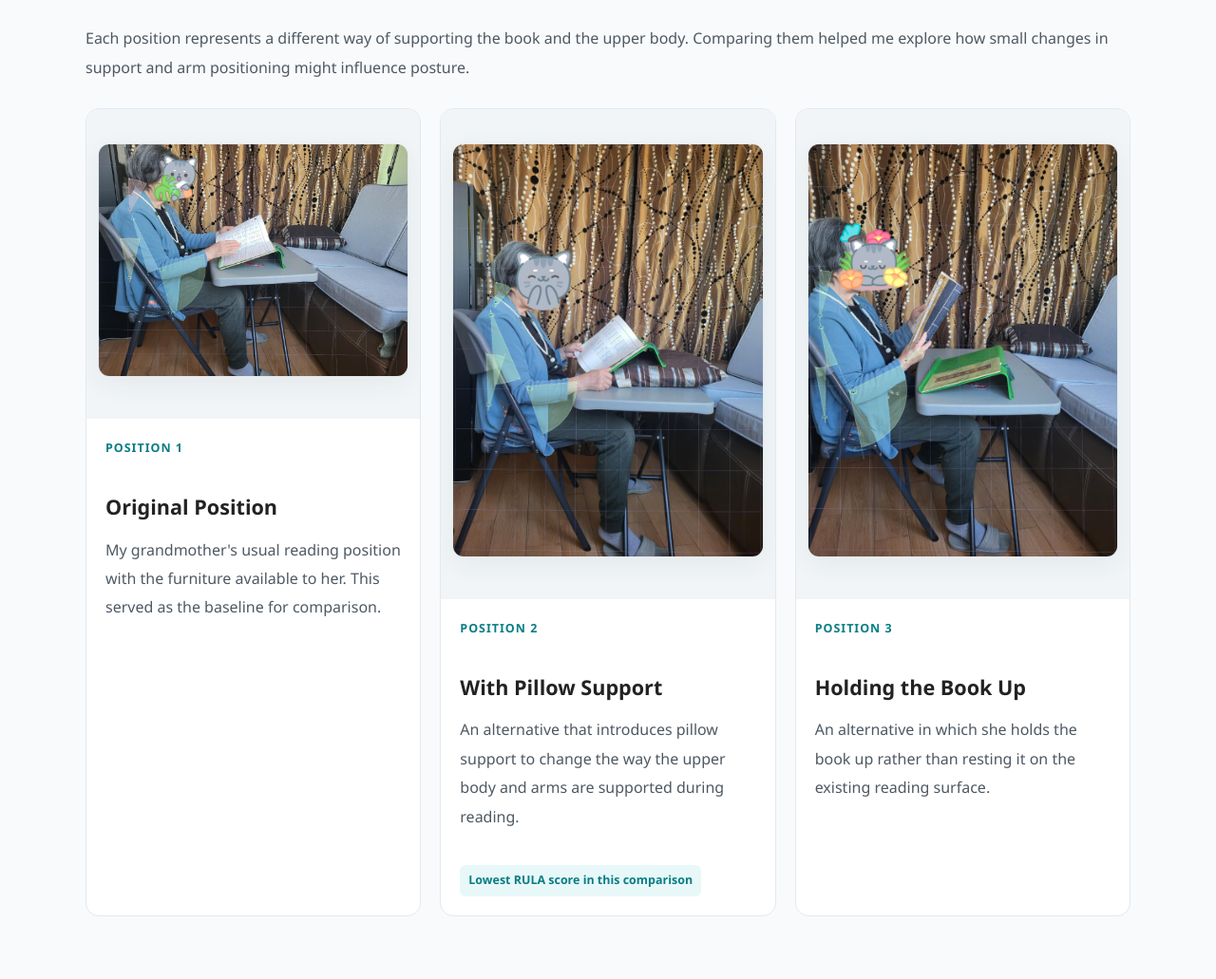
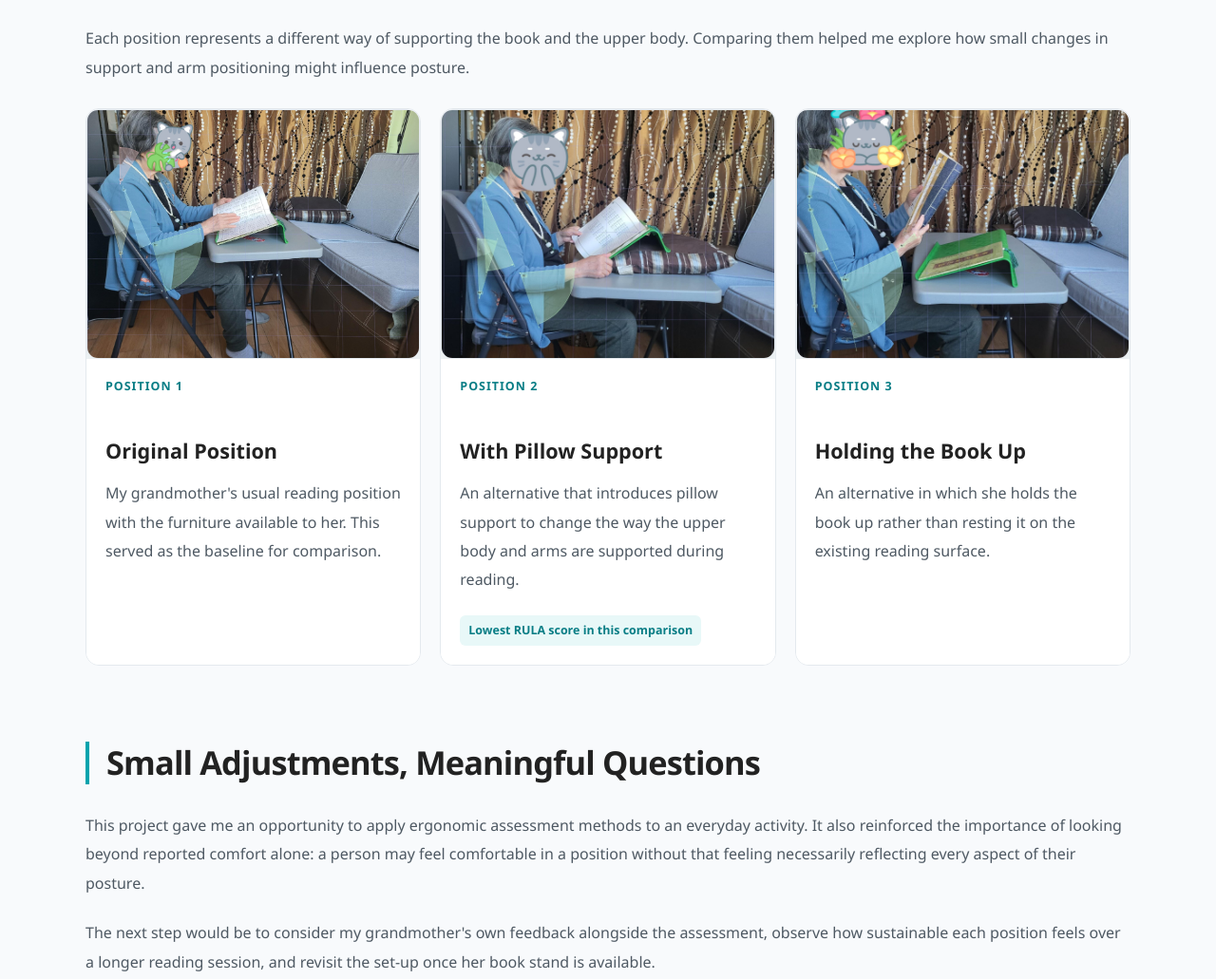
Before and after one commit to Ttang2222/Portfolio, a plain HTML site: page grandma-posture.html in a window 1280 px wide. Shown: the part 2407-3438 px from the top of the page at 95% size. Drawn offline with Linux system fonts and the light colour scheme.

Commit message:
RULA posture image grids

```diff
--- a/grandma-posture.html
+++ b/grandma-posture.html
@@ -157,6 +157,119 @@
                 max-height: 420px;
             }
         }
+
+
+/* ==========================================================
+   THREE WAYS TO READ — UNIFORM CARD LAYOUT
+   ========================================================== */
+
+/* Make all three cards equal-height columns */
+body.portfolio-case .position-grid {
+    display: grid;
+    grid-template-columns: repeat(3, minmax(0, 1fr));
+    gap: 20px;
+    align-items: stretch;
+}
+
+/* Every card occupies the same overall height */
+body.portfolio-case .position-card {
+    display: flex;
+    flex-direction: column;
+    height: 100%;
+    min-width: 0;
+    overflow: hidden;
+    border-radius: 14px;
+}
+
+/* Identical image area across all three cards */
+body.portfolio-case .position-image {
+    width: 100%;
+    aspect-ratio: 4 / 3;
+    flex-shrink: 0;
+
+    padding: 0;
+    margin: 0;
+
+    overflow: hidden;
+    background: #f1f5f7;
+}
+
+/* Crop images to fill the same rectangle */
+body.portfolio-case .position-image img {
+    display: block;
+
+    width: 100% !important;
+    height: 100% !important;
+    max-width: none !important;
+    max-height: none !important;
+
+    object-fit: cover !important;
+    object-position: center center;
+
+    margin: 0 !important;
+    padding: 0;
+
+    border: none;
+    border-radius: 0;
+    box-shadow: none;
+}
+
+/* Give every description area matching dimensions */
+body.portfolio-case .position-content {
+    display: flex;
+    flex-direction: column;
+    flex: 1;
+
+    width: 100%;
+    min-height: 230px;
+
+    padding: 20px;
+    margin: 0;
+
+    background: #ffffff;
+}
+
+/* Consistent position label spacing */
+body.portfolio-case .position-label {
+    margin: 0 0 8px;
+    line-height: 1.4;
+}
+
+/* Consistent title spacing */
+body.portfolio-case .position-content h3 {
+    margin: 0 0 12px;
+    line-height: 1.4;
+}
+
+/* Keep paragraph spacing predictable */
+body.portfolio-case .position-content p {
+    margin: 0;
+    line-height: 1.7;
+}
+
+/* Position 2 recommendation sits at the bottom */
+body.portfolio-case .position-content
+.recommendation-label {
+    align-self: flex-start;
+    margin-top: auto;
+}
+
+/* On smaller screens, stack cards vertically */
+@media (max-width: 760px) {
+    body.portfolio-case .position-grid {
+        grid-template-columns: 1fr;
+    }
+
+    body.portfolio-case .position-image {
+        aspect-ratio: 4 / 3;
+    }
+
+    body.portfolio-case .position-content {
+        min-height: 0;
+    }
+}
+
+
     </style>
 </head>
 
```
